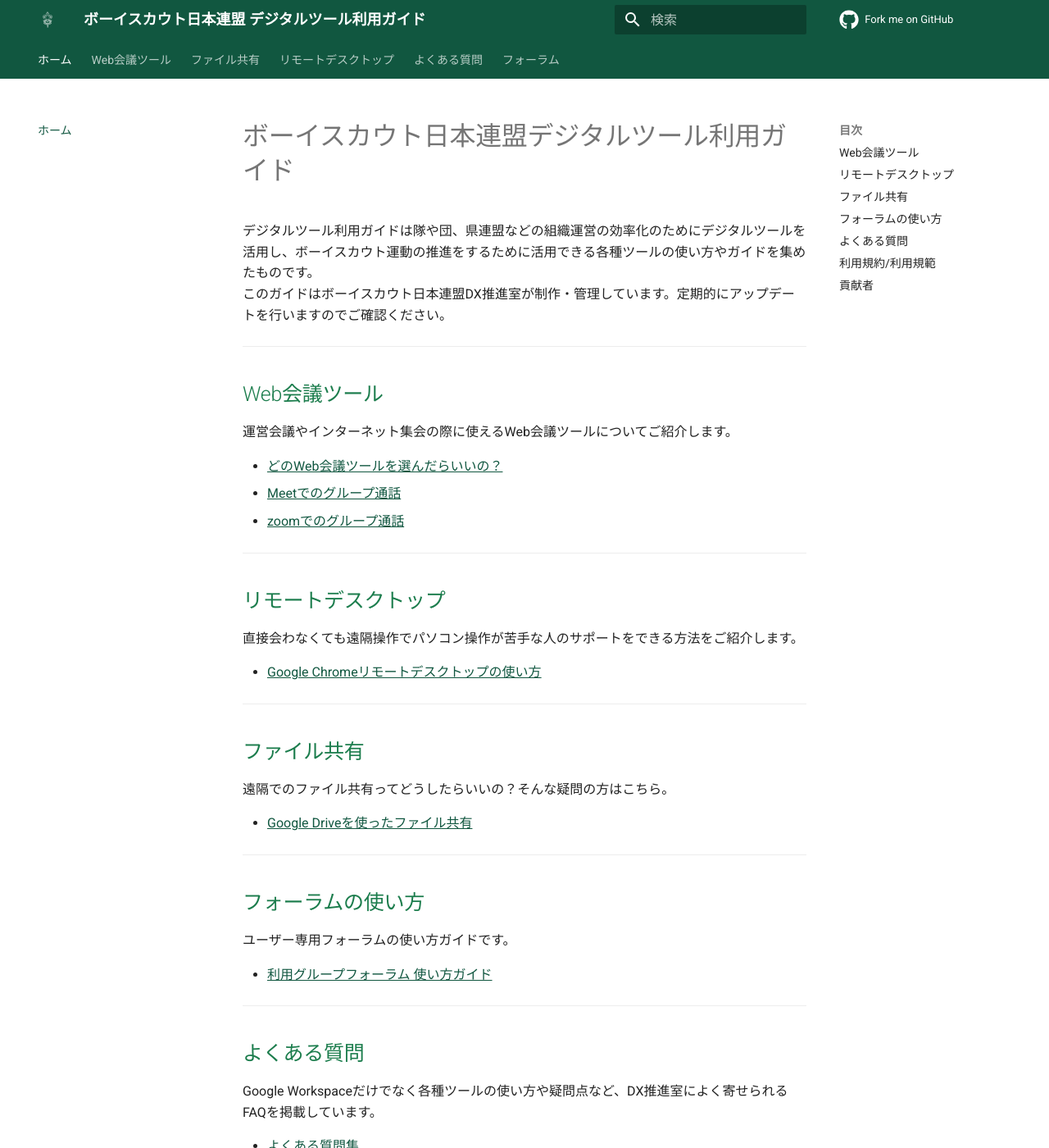
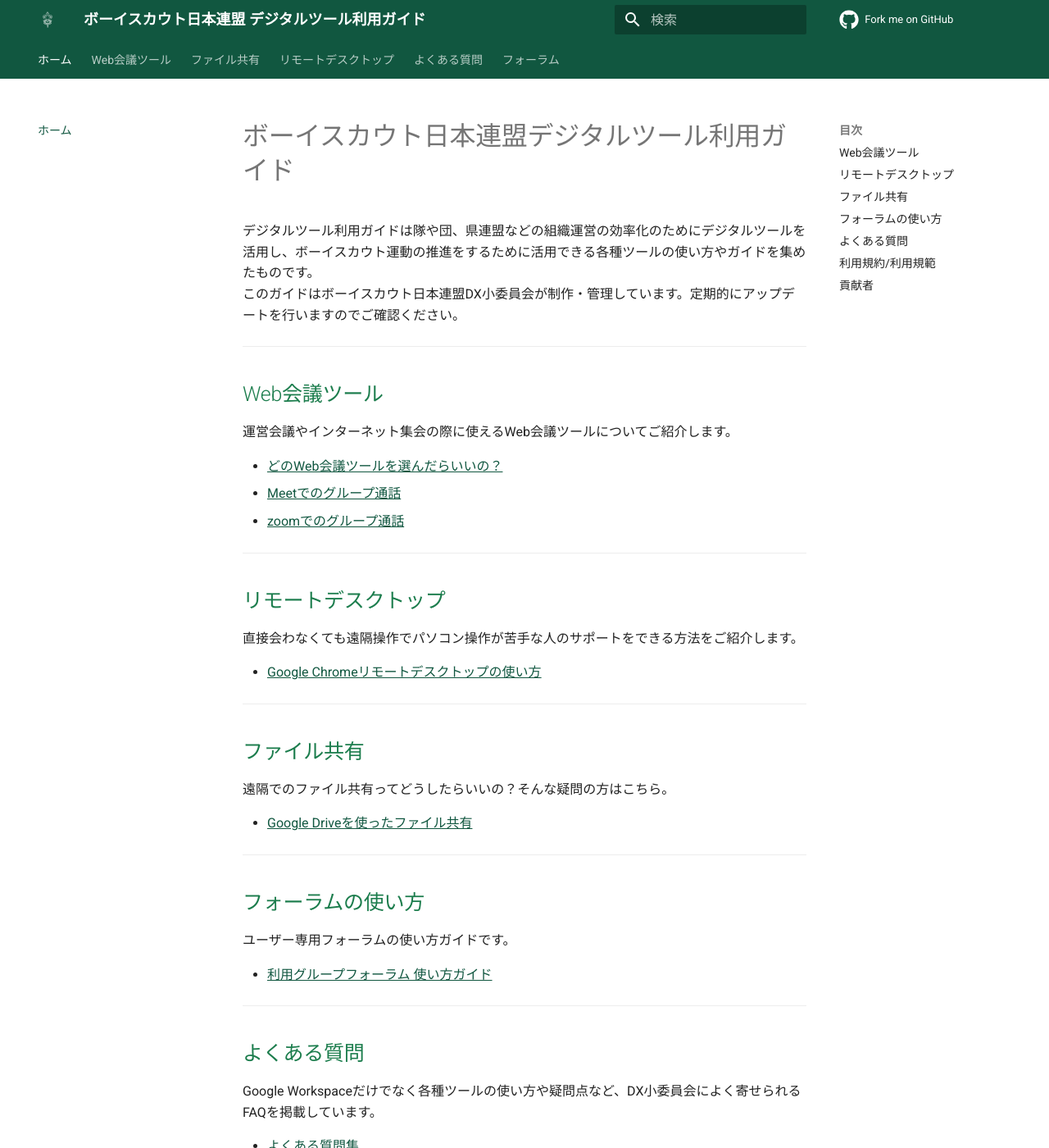
Before and after one commit to Scout-Association-of-Japan/DX-promotion-guidelines, an MkDocs documentation site: the page built from docs/index.md, in a window 1280 px wide and 1400 px high. Shown: the whole window at 82% size. Built offline with MkDocs 1.6.1 and Material for MkDocs 9.7.7, drawn with Linux system fonts in a browser that asks for light colours; comment, search, counter and statistics services are not loaded.

Commit message:
Update/org (#194)
* Update index.md

* fix

Co-authored-by: tta1 <caffi.senna@gmail.com>

```diff
--- a/docs/index.md
+++ b/docs/index.md
@@ -1,7 +1,7 @@
 # ボーイスカウト日本連盟デジタルツール利用ガイド
 
 デジタルツール利用ガイドは隊や団、県連盟などの組織運営の効率化のためにデジタルツールを活用し、ボーイスカウト運動の推進をするために活用できる各種ツールの使い方やガイドを集めたものです。<br />
-このガイドはボーイスカウト日本連盟DX推進室が制作・管理しています。定期的にアップデートを行いますのでご確認ください。
+このガイドはボーイスカウト日本連盟DX小委員会が制作・管理しています。定期的にアップデートを行いますのでご確認ください。
 
 -------
 
@@ -39,7 +39,7 @@
 -----
 
 ## よくある質問
-Google Workspaceだけでなく各種ツールの使い方や疑問点など、DX推進室によく寄せられるFAQを掲載しています。
+Google Workspaceだけでなく各種ツールの使い方や疑問点など、DX小委員会によく寄せられるFAQを掲載しています。
 
 - [よくある質問集](faq/index.md)
 
```
Also changed, not shown: docs/faq/gmail/index.md (+1 -1 lines), docs/faq/google_workspace/create_sub_accounts/index.md (+1 -1 lines), docs/faq/index.md (+2 -2 lines).
